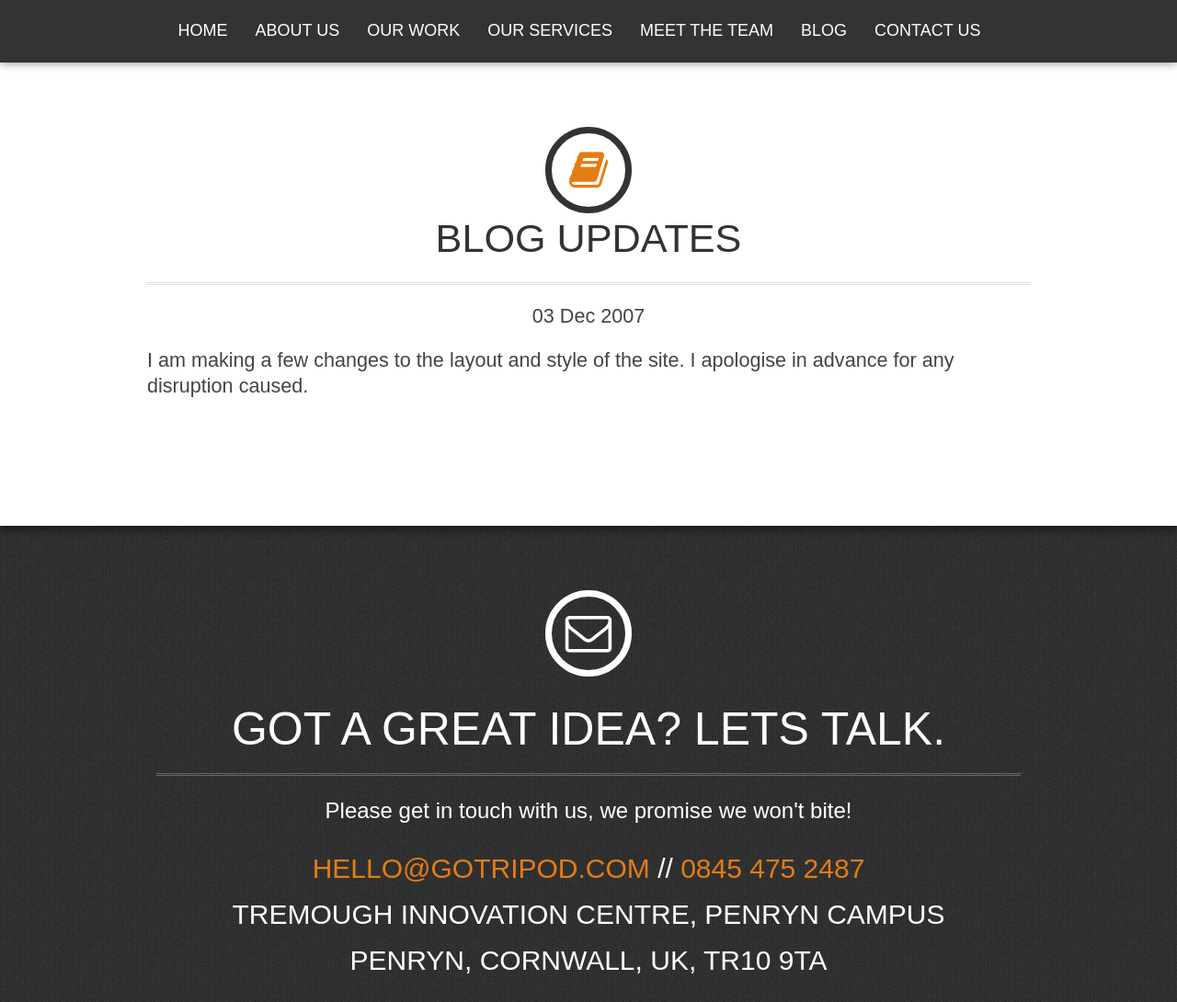
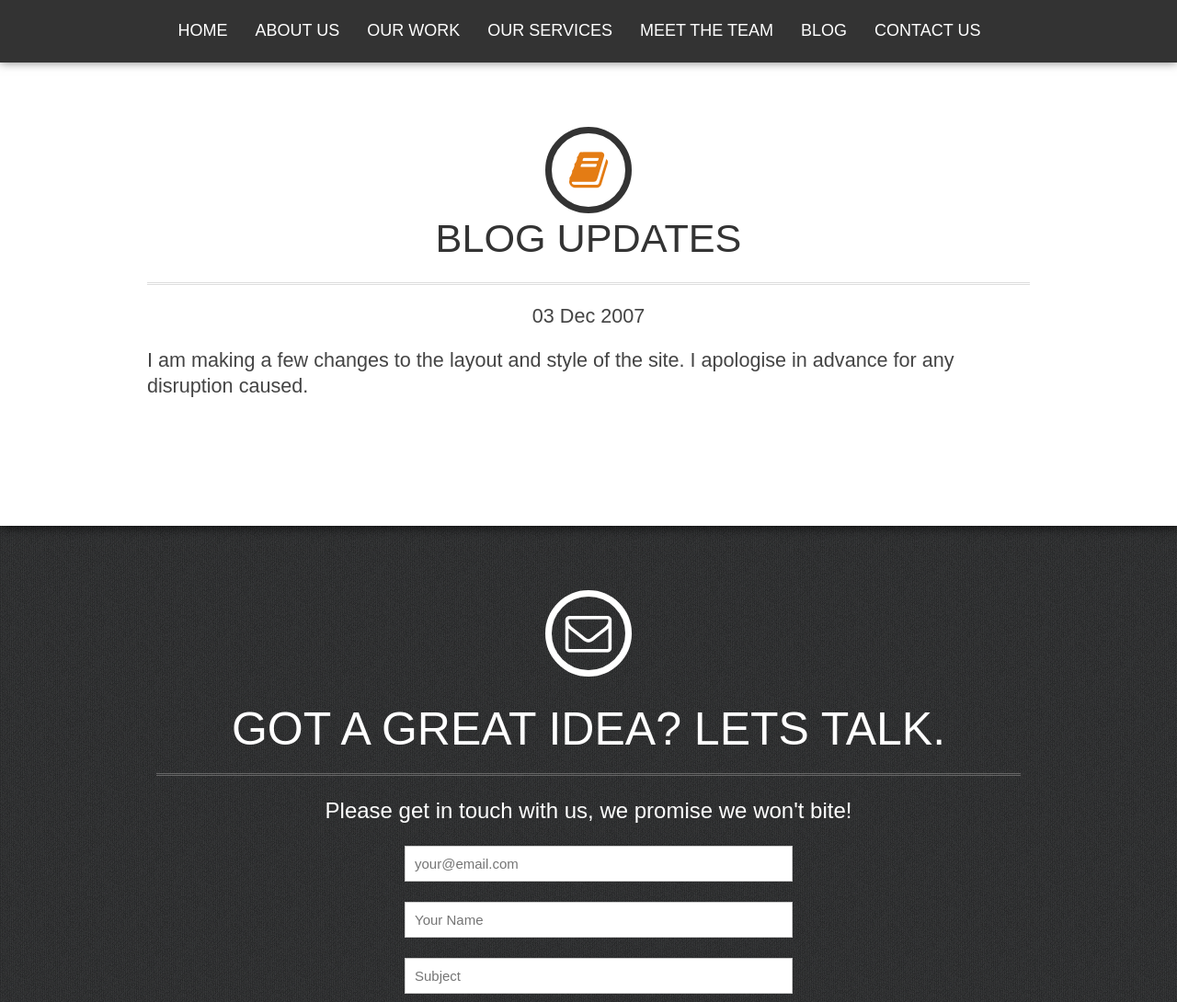
Before and after one commit to gotripod/gotripod.github.io, a Jekyll site: the page built from _posts/2007-12-03-blog-updates.markdown, in a window 1280 px wide. Shown: the top 1090 px of the page at 92% size. Built offline with Jekyll 4.4.1, drawn with Linux system fonts in a browser that asks for light colours; some web fonts are replaced; Markdown is read by kramdown in place of the engine named in the settings; grey boxes are pictures that could not be loaded.

Commit message:
Add a contact form

```diff
--- a/_includes/footer.html
+++ b/_includes/footer.html
@@ -15,8 +15,17 @@
 
 					<p>Please get in touch with us, we promise we won't bite!</p>
 
+					<form id="contact-form" action="https://getsimpleform.com/messages?form_api_token=bae156548cf88a39700126895d8e8f49" method="post">
+						<input type="hidden" name='redirect_to' value='http://www.gotripod.com/thanks.html' />
+						<input type="email" name="email" placeholder="your@email.com" />
+						<input type="text" name="name" placeholder="Your Name" />
+						<input type="text" name="title" placeholder="Subject" />
+						<textarea name="message" placeholder="Your Message"></textarea>
+						<input type="submit" value="Send Message" />
+					</form>
+
+
 					<address id="contact-details">
-
 						<p><a href="mailto:hello@gotripod.com?Subject=Ok, don't bite me! But I would like to talk about ...">hello@gotripod.com</a> // <a href="tel:08454752487">0845 475 2487</a><br />
 						Tremough Innovation Centre, Penryn Campus
 						<br>
--- /dev/null
+++ b/assets/_sass/contact-form.scss
@@ -0,0 +1,13 @@
+form#contact-form {
+    display: block;
+    width: 400px;
+    margin: 0 auto 15px auto;
+
+    input[type="text"], input[type="email"], textarea {
+        color: black;
+        width: 100%;
+        padding: 10px;
+        font-size: 15px;
+        font-family: 'Cabin', sans-serif;
+    }
+}
--- a/assets/css/style.scss
+++ b/assets/css/style.scss
@@ -1940,3 +1940,4 @@ nav select {
 @import "syntax";
 @import "blog";
 @import "case-study";
+@import "contact-form";
```
Also changed, not shown: thanks.html (added, +12 -0 lines).
